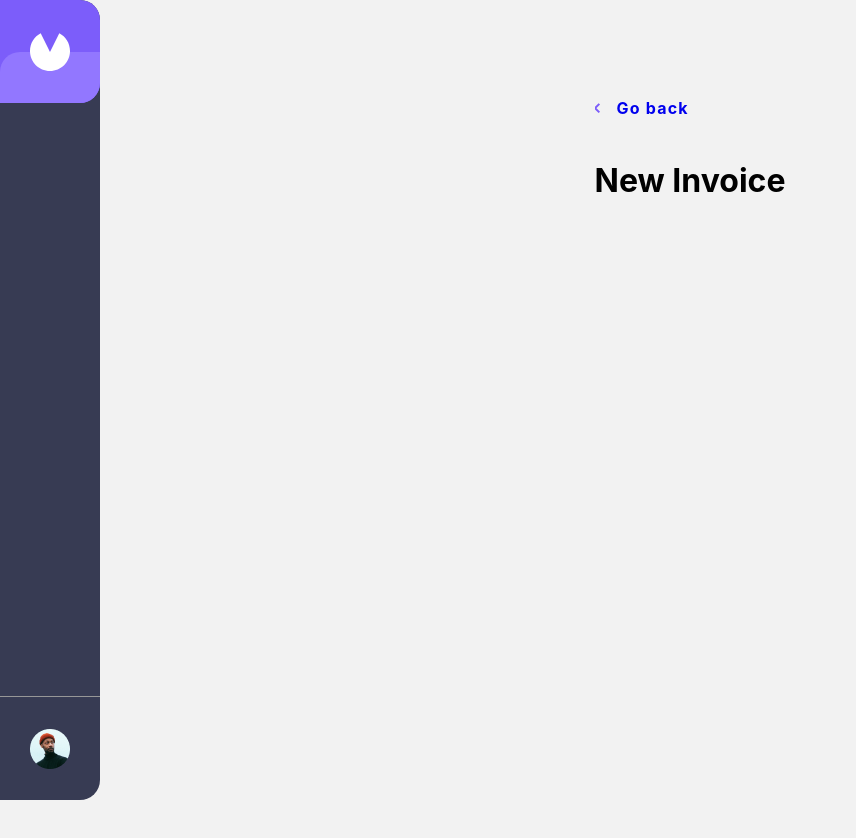
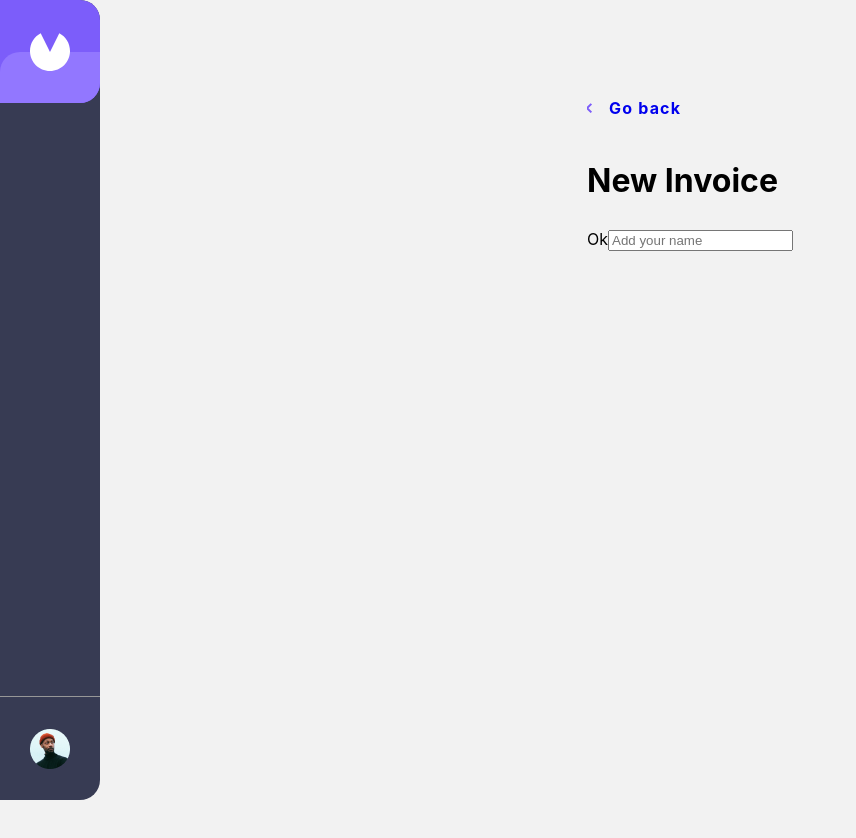
Before and after one commit to LucasCraveiro/Invoice-App, a React (Vite) app in the folder invoice-FE/: page /addInvoice in a window 1280 px wide. Shown: the top 838 px of the page, without its empty margins (0-856 px from the left). Built offline with nearby package versions, Linux system fonts and the light colour scheme.

Commit message:
Add input component

```diff
--- /dev/null
+++ b/invoice-FE/src/components/base/TextInput.tsx
@@ -0,0 +1,54 @@
+import classes from "./TextInput.module.css";
+
+type TextInputProps = {
+  inline?: boolean;
+  required?: boolean;
+  label?: string;
+  name?: string;
+  id?: string;
+  disabled?: boolean;
+  type?:
+    | "text"
+    | "search"
+    | "submit"
+    | "password"
+    | "number"
+    | "email"
+    | "date"
+    | "week"
+    | "url"
+    | "radio";
+  min?: number;
+  max?: number;
+  minLength?: number;
+  maxLength?: number;
+  placeholder?: string;
+  renderLabel?: boolean;
+};
+
+const TextInput: React.FC<TextInputProps> = ({
+  label = "",
+  type = "text",
+  disabled = false,
+  renderLabel = true,
+  required = false,
+  placeholder = "",
+  name = "",
+}) => {
+  return (
+    <>
+      {renderLabel && <label>{label}</label>}
+
+      <input
+        className={classes.text_input}
+        required={required}
+        name={name}
+        disabled={disabled}
+        type={type}
+        placeholder={placeholder}
+      />
+    </>
+  );
+};
+
+export default TextInput;
--- a/invoice-FE/src/pages/AddInvoice.tsx
+++ b/invoice-FE/src/pages/AddInvoice.tsx
@@ -1,6 +1,7 @@
 import MainWrapper from "../components/MainWrapper";
 import InvoiceWrapper from "../components/InvoiceWrapper";
 import GoBack from "../components/base/GoBack";
+import TextInput from "../components/base/TextInput";
 
 const AddInvoice = () => {
   return (
@@ -9,6 +10,7 @@ const AddInvoice = () => {
         <GoBack />
 
         <h1>New Invoice</h1>
+        <TextInput label="Ok" placeholder="Add your name" />
       </InvoiceWrapper>
     </MainWrapper>
   );
```
Also changed, not shown: invoice-FE/src/components/base/TextInput.module.css (added).
